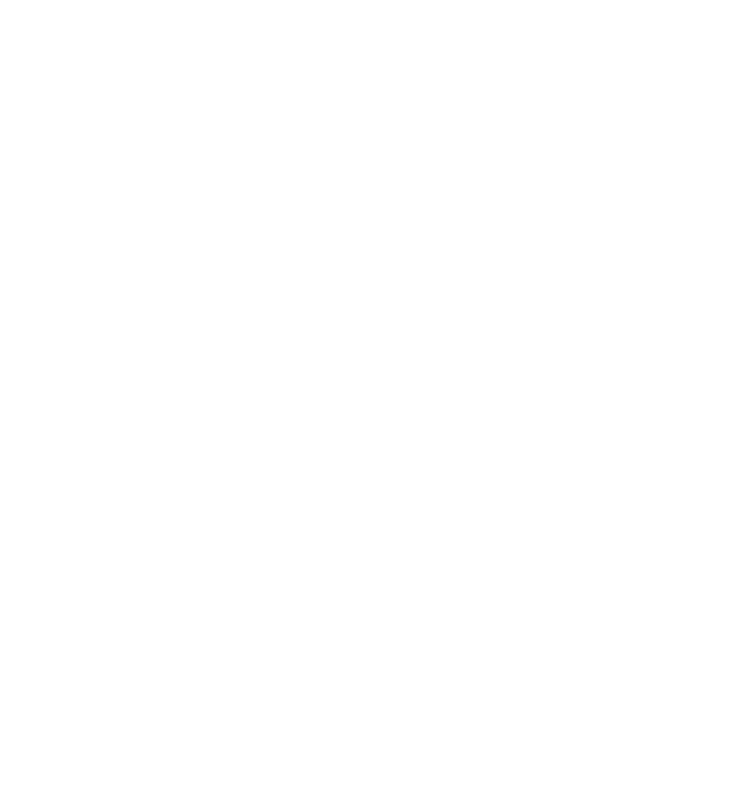
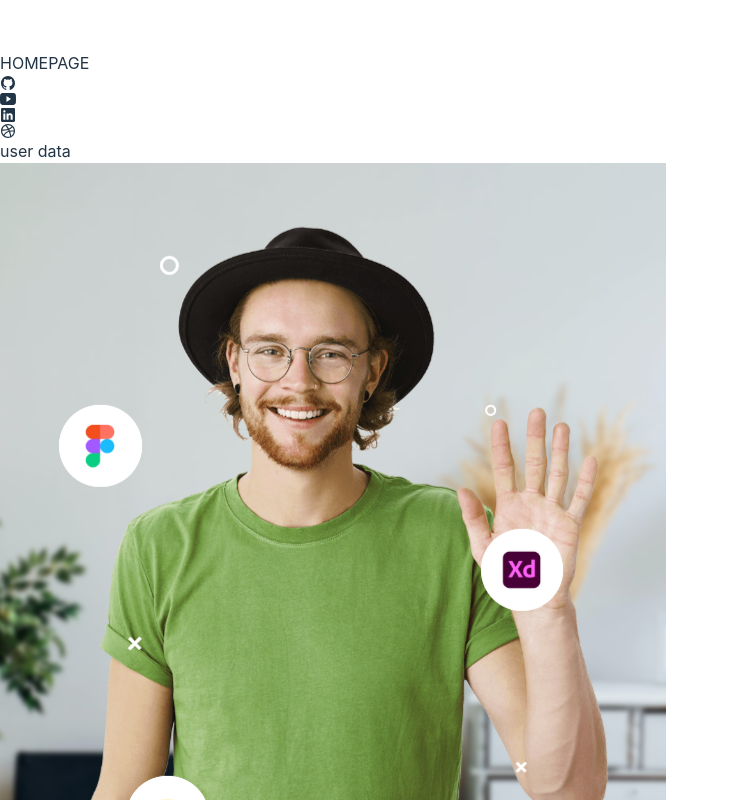
Before and after one commit to Waydj/an-portolio, a React (Vite) app: page / in a window 1280 px wide. Shown: the part 940-1740 px from the top of the page, without its empty margins (0-729 px from the left). Before the commit the page ends 800 px from the top, so only its background shows below. Built offline with nearby package versions, Linux system fonts and the light colour scheme.

Commit message:
add user image

```diff
--- a/src/App.tsx
+++ b/src/App.tsx
@@ -1,5 +1,6 @@
 import "./App.css";
 import { Header } from "./components/Header";
+import { ProfilePic } from "./components/ProfilePic";
 import { SideBar } from "./components/SideBar";
 
 function App() {
@@ -7,6 +8,11 @@ function App() {
     <>
       <Header />
       <SideBar />
+
+      <div className="ml-[90px] grid grid-cols-1 md:grid-cols-3">
+        <div className="col-span-2">user data</div>
+        <div className="hidden md:block"><ProfilePic/></div>
+      </div>
     </>
   );
 }
--- /dev/null
+++ b/src/components/ProfilePic.tsx
@@ -0,0 +1,8 @@
+
+export const ProfilePic = () => {
+  return (
+    <div className="fixed">
+      <img src="/user-image.png" alt="user" className="h-screen object-cover" />
+    </div>
+  )
+}
```
